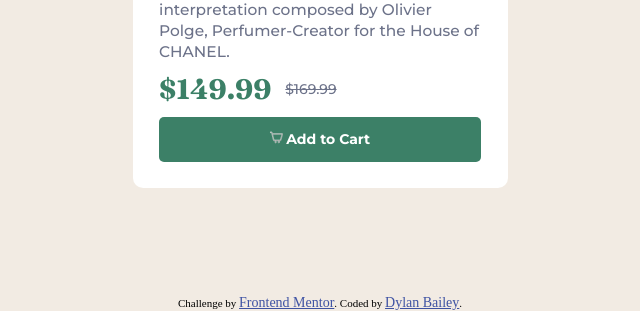
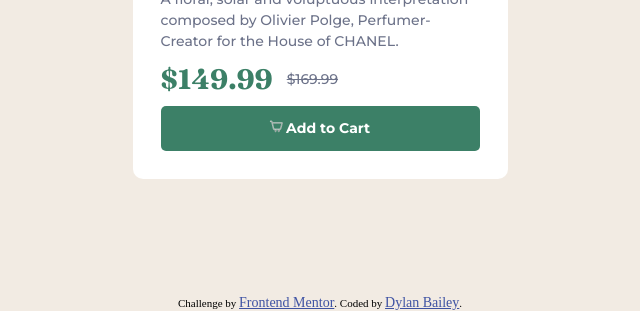
Before and after one commit to dylancbailey/Product-Preview-Card-Component, a plain HTML site: page index.html in a window 1280 px wide. Shown: the part 505-816 px from the top of the page, without its empty margins (320-960 px from the left). Drawn offline with Linux system fonts and the light colour scheme.

Commit message:
Updates padding

```diff
--- a/css/styles.css
+++ b/css/styles.css
@@ -56,7 +56,7 @@ body {
 /* DESCRIPTION */
 .product-desc-wrapper {
     background-color: white;
-    padding: 1.9rem;
+    padding: 2rem;
     margin-top: -4px;
     border-radius: 0 0 10px 10px;
 }
@@ -78,7 +78,7 @@ body {
 .desc {
     margin-bottom: .8rem;
     line-height: 1.5rem;
-    font-size: 1.1rem;
+    font-size: 1rem;
 }
 
 /* PRICES */
```
